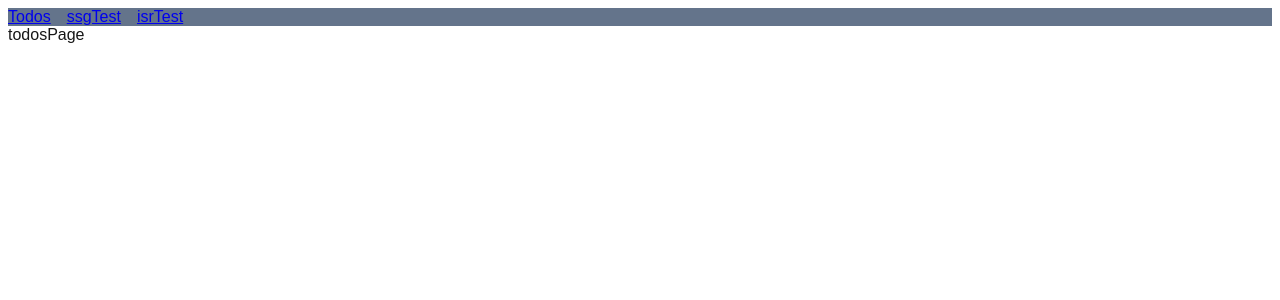
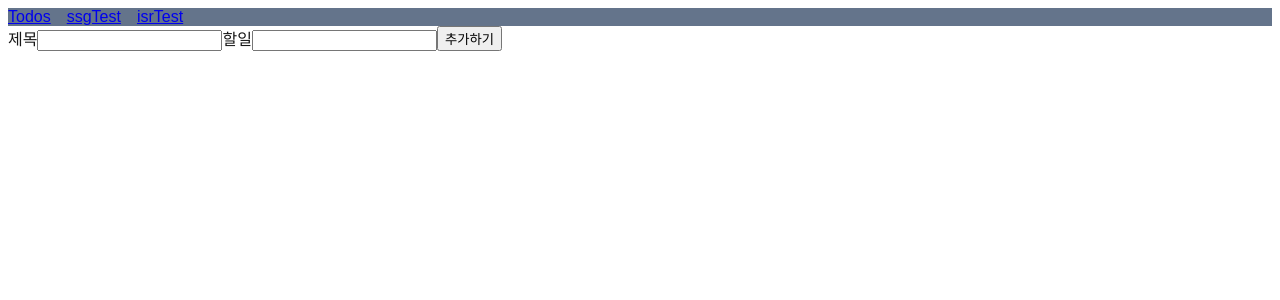
Before and after one commit to soo0297/nbcamp-st-timeattck-4, a Next.js app: page /todos in a window 1280 px wide. Shown: the top 300 px of the page. Built offline with nearby package versions, Linux system fonts and the light colour scheme.

Commit message:
todos페이지 작업

```diff
--- a/src/app/todos/page.tsx
+++ b/src/app/todos/page.tsx
@@ -1,7 +1,47 @@
 "use client";
 
+import axios from "axios";
+import { useState } from "react";
+
 const todosPage = () => {
-  return <div>todosPage</div>;
+  const [title, setTitle] = useState("");
+  const [todo, setTodo] = useState("");
+  const [todoList, setTodoList] = useState([]);
+
+  const handleTitleInput = (e) => {
+    setTitle(e.target.value);
+  };
+
+  const handleTodoInput = (e) => {
+    setTodo(e.target.value);
+  };
+
+  const addTodos = () => {
+    axios.post("http://localhost:4000/todos", todoList);
+    setTitle("");
+    setTodo("");
+  };
+
+  return (
+    <>
+      <div className="flex">
+        <div>
+          <label>제목</label>
+          <input type="text" value={title} onChange={handleTitleInput} />
+        </div>
+        <div>
+          <label>할일</label>
+          <input type="text" value={todo} onChange={handleTodoInput} />
+        </div>
+        <button onClick={addTodos}>추가하기</button>
+      </div>
+      <div>
+        {todoList.map((todo) => {
+          return todo.title;
+        })}
+      </div>
+    </>
+  );
 };
 
 export default todosPage;
```
